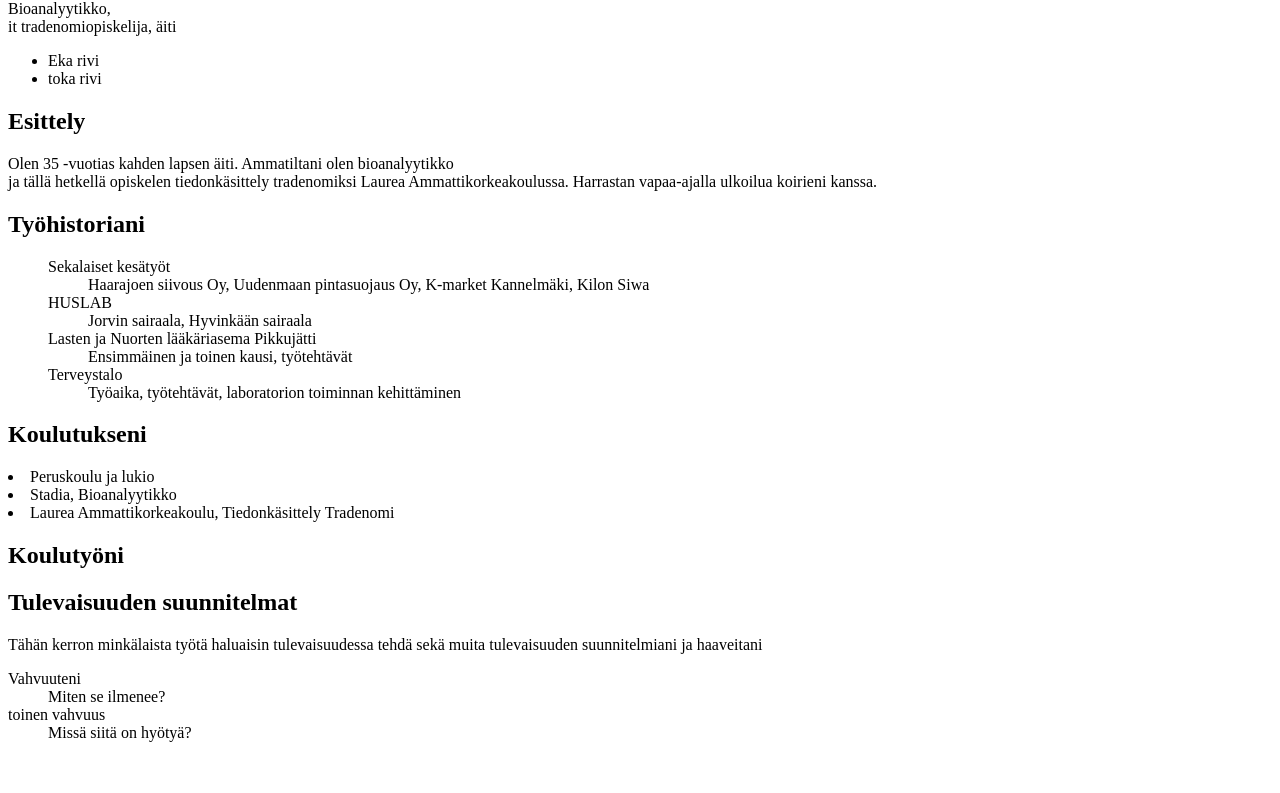
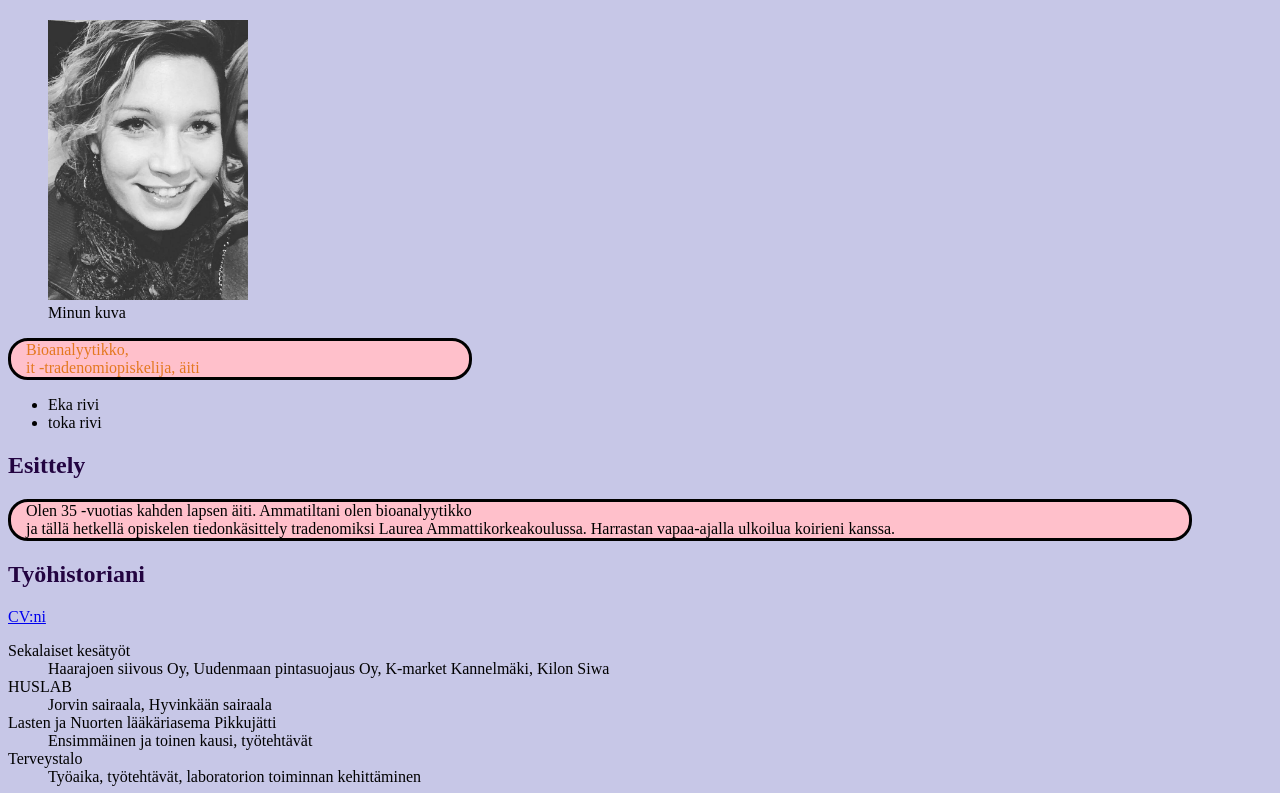
Before and after one commit to Sirppu/Sirppu.github.io, a plain HTML site: page index.html in a window 1280 px wide. Shown: the part 80-873 px from the top of the page. Before the commit the page ends 838 px from the top, so only its background shows below. Drawn offline with Linux system fonts and the light colour scheme.

Commit message:
Add files via upload

```diff
--- /dev/null
+++ b/csstyyli.css
@@ -0,0 +1,31 @@
+
+             h1 {color: rgb(26, 2, 24);
+                border: 10px solid rgb(17, 1, 1);
+            }
+
+
+            h2 {color:rgb(35, 4, 65);
+            }
+
+            h3 {color: rgb(65, 4, 73);
+            }
+
+            p.kappale1 {color: rgb(228, 120, 32);
+                padding-right: 150px;
+                border-style: solid;
+                border-color: black;
+                border-radius: 20px;
+                padding-left: 15px;
+                margin-right: 800px;
+            }
+
+            p {background-color: pink;
+                border-style: solid;
+                border-color: black;
+                border-radius: 20px;
+                padding-left: 15px;
+                margin-right: 80px;
+            }
+
+            body {background: rgb(199, 199, 231);
+            }
--- a/index.html
+++ b/index.html
@@ -8,7 +8,12 @@
 
     <body>
         <h1>Siru Hämäläinen</h1>
-        <p id="kappale1">Bioanalyytikko, <br> it tradenomiopiskelija, äiti</p>
+        <figure>
+            <img src="sirunkuva.jpg" alt="Oma kuva" width=200>
+            <figcaption>Minun kuva</figcaption>
+        </figure>
+
+        <p class="kappale1">Bioanalyytikko, <br> it -tradenomiopiskelija, äiti</p>
 
         <ul>
         <li>Eka rivi</li>
@@ -21,30 +26,37 @@
 
         <h2>Työhistoriani</h2>
 
-        <ol>
+        <A HREF="second.html">CV:ni</A>
+
+        <dl>
             <dt>Sekalaiset kesätyöt</dt><dd>Haarajoen siivous Oy, Uudenmaan pintasuojaus Oy, K-market Kannelmäki, Kilon Siwa</dd>
             <dt>HUSLAB</dt><dd>Jorvin sairaala, Hyvinkään sairaala</dd>
             <dt>Lasten ja Nuorten lääkäriasema Pikkujätti</dt><dd>Ensimmäinen ja toinen kausi, työtehtävät</dd>
             <dt>Terveystalo</dt><dd>Työaika, työtehtävät, laboratorion toiminnan kehittäminen</dd>
-        </ol>
+        </dl>
 
         <h2>Koulutukseni</h2>
-
+        <ol>
         <li>Peruskoulu ja lukio</li>
 
         <li>Stadia, Bioanalyytikko</li>
 
         <li>Laurea Ammattikorkeakoulu, Tiedonkäsittely Tradenomi</li>
+        </ol>
 
         <h2>Koulutyöni</h2>
 
         <h2>Tulevaisuuden suunnitelmat</h2>
+
         <p>Tähän kerron minkälaista työtä haluaisin tulevaisuudessa tehdä sekä muita tulevaisuuden suunnitelmiani ja haaveitani</p>
+
         <dl>
             <dt>Vahvuuteni</dt><dd>Miten se ilmenee?</dd>
             <dt>toinen vahvuus</dt><dd>Missä siitä on hyötyä?</dd>
         </dl>
 
+        <progress value="50" max="100"></progress>
+
 
     </body>
 </html>
```
Also changed, not shown: second.html (added, +37 -0 lines), sirunkuva.jpg (added), testtube.jpg (added).
